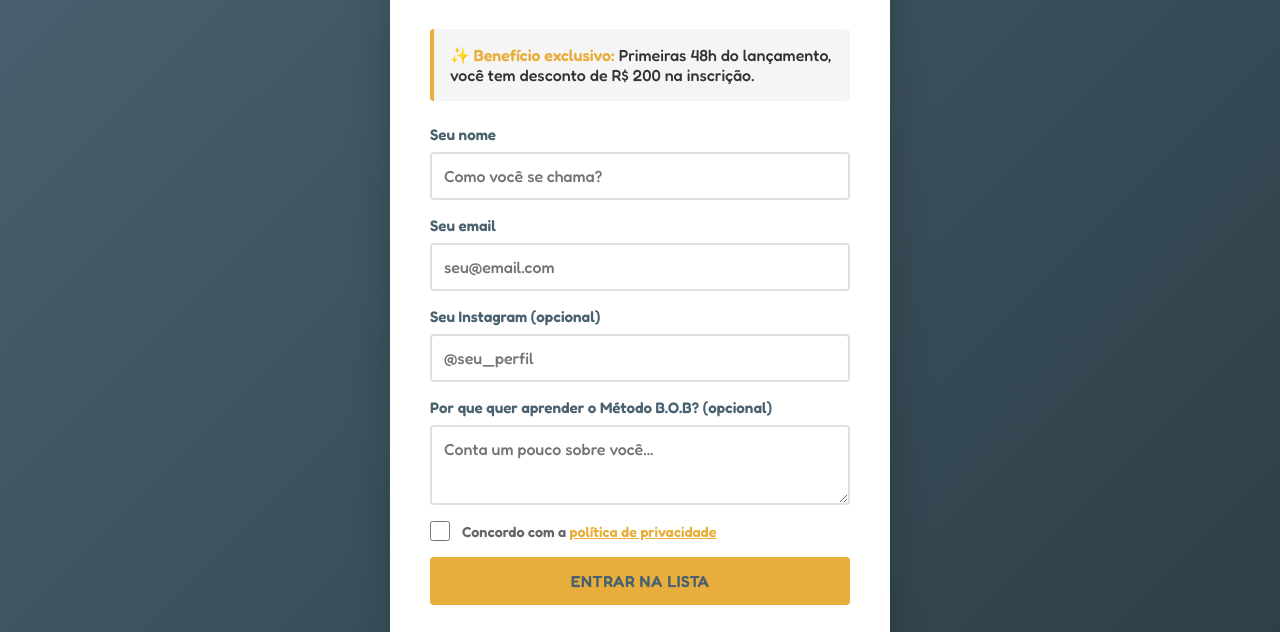
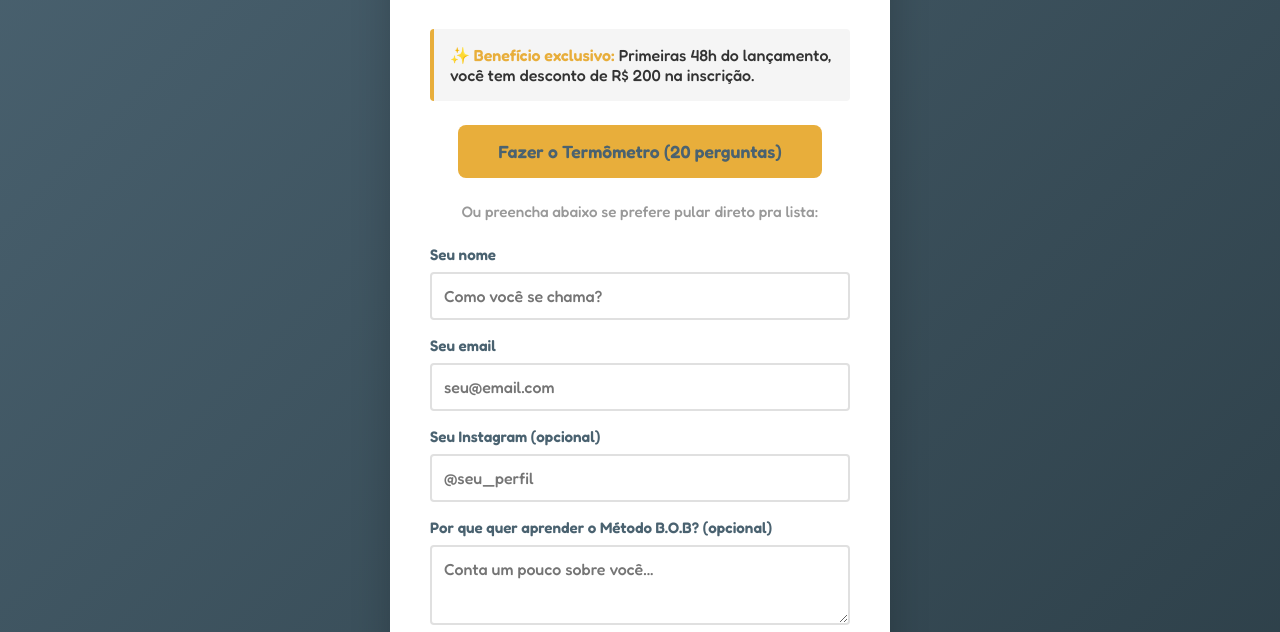
Before and after one commit to crescidinhosfoto-ai/crescidinhos-site, a plain HTML site: page leads-bob.html in a window 1280 px wide. Shown: the part 168-800 px from the top of the page. Drawn offline with Linux system fonts and the light colour scheme.

Commit message:
Integrar termômetro como isca principal na página leads

```diff
--- a/leads-bob.html
+++ b/leads-bob.html
@@ -209,6 +209,16 @@
     <strong>✨ Benefício exclusivo:</strong> Primeiras 48h do lançamento, você tem desconto de R$ 200 na inscrição.
   </div>
 
+  <div style="text-align: center; margin-bottom: 24px;">
+    <a href="/termometro.html" style="display: inline-block; background: #E8AE3B; color: #4A6270; padding: 16px 40px; border-radius: 8px; text-decoration: none; font-weight: 700; font-size: 1.1rem; transition: all 0.15s ease;" onmouseover="this.style.background='white'" onmouseout="this.style.background='#E8AE3B'">
+      Fazer o Termômetro (20 perguntas)
+    </a>
+  </div>
+
+  <p style="text-align: center; font-size: 0.95rem; color: #999; margin-bottom: 24px;">
+    Ou preencha abaixo se prefere pular direto pra lista:
+  </p>
+
   <div class="success-message" id="successMessage">
     ✅ Pronto! Você está na lista. Fique de olho no seu email — em breve vem coisa boa!
   </div>
```
